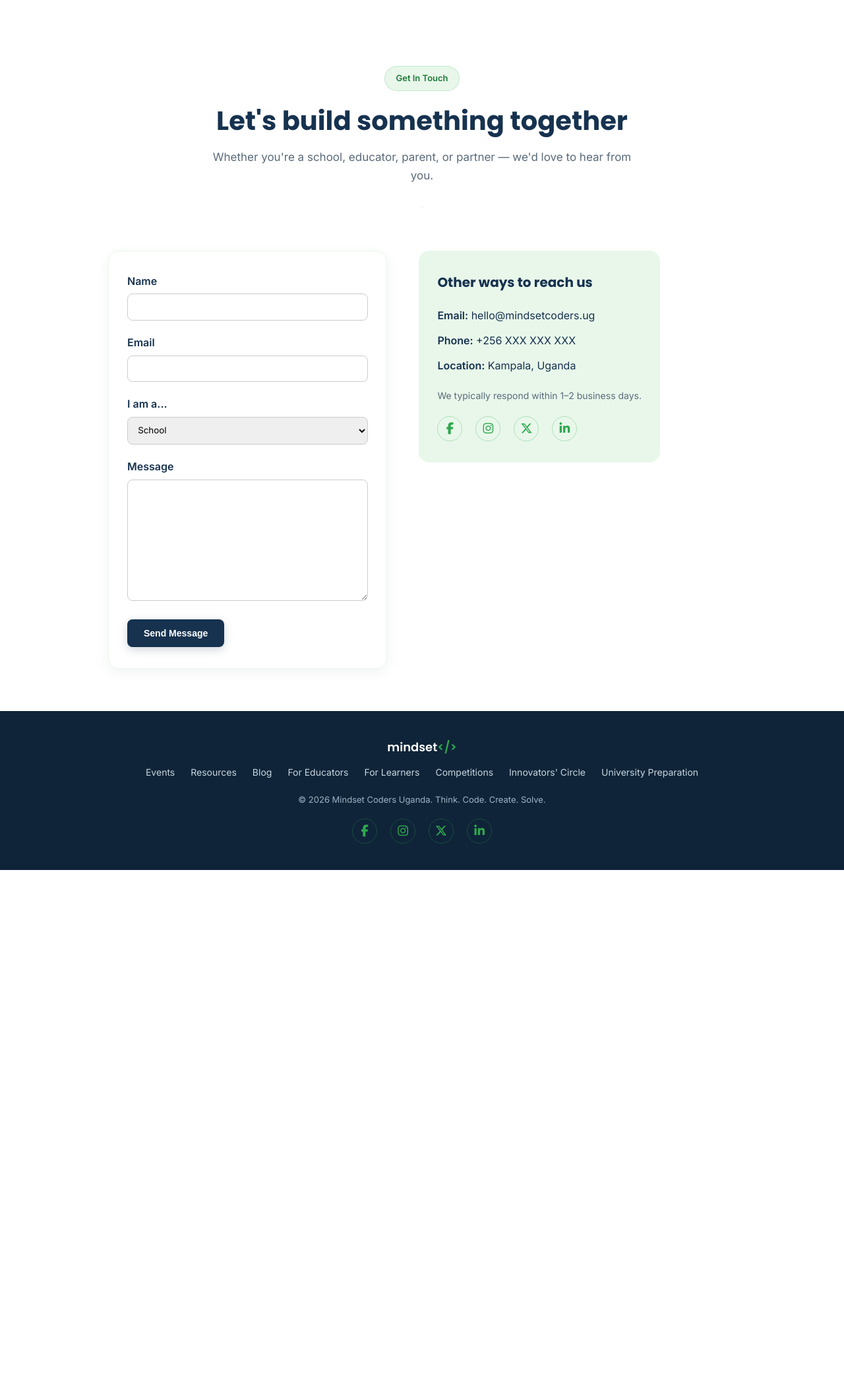
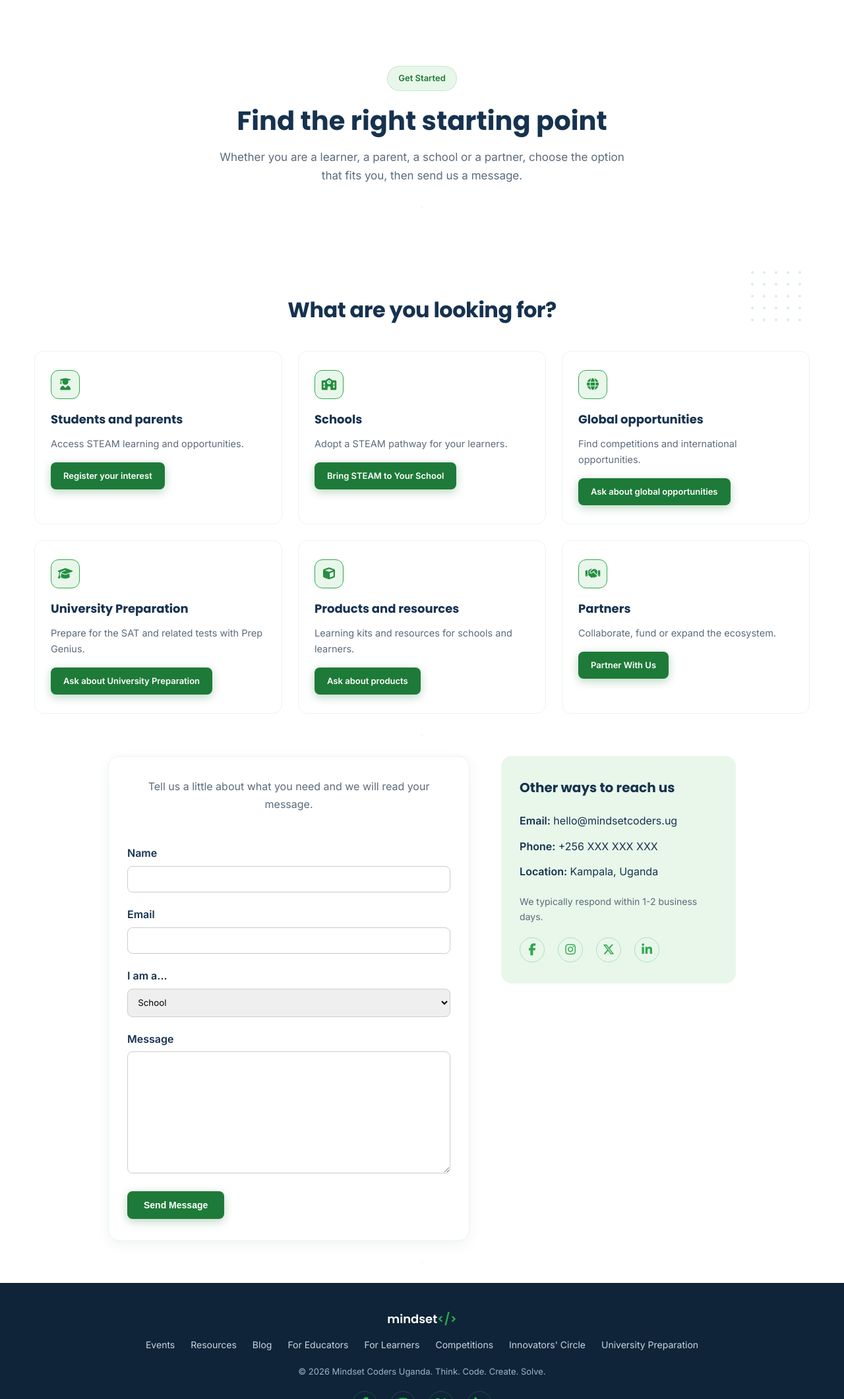
Before and after one commit to MarthaMuronji/Mindset-Coders, a Django app: page /contact/ in a window 1280 px wide. Shown: the part 86-2207 px from the top of the page at 66% size. Before the commit the page ends 1405 px from the top, so only its background shows below. Run offline with Django 5.2, Linux system fonts and the light colour scheme.

Commit message:
Rebuild Contact and Get Started page

```diff
--- a/core/views.py
+++ b/core/views.py
@@ -3,6 +3,17 @@ from .models import Post
 from django.contrib import messages
 from django.shortcuts import redirect
 from .forms import ContactForm
+
+# Starting text for the message box when someone arrives from a route card.
+# Any other topic value is ignored, and the value is never printed anywhere.
+TOPIC_STARTERS = {
+    'learner': 'I am interested in Mindset Learn.',
+    'school': 'I would like to bring STEAM to our school.',
+    'global': 'I would like to know more about global opportunities.',
+    'university': 'I would like to know more about University Preparation.',
+    'products': 'I would like to know more about your products and resources.',
+    'partner': 'I would like to partner with Mindset Coders.',
+}
 
 
 # Create your views here.
@@ -26,7 +37,12 @@ def contact(request):
             messages.success(request, "Thanks for reaching out! We'll be in touch soon.")
             return redirect('contact')
     else:
-        form = ContactForm()
+        starter = TOPIC_STARTERS.get(request.GET.get('topic', ''))
+        initial = {}
+        if starter and 'message' in ContactForm.base_fields:
+            # Only ever pre-fill an empty message box
+            initial = {'message': starter}
+        form = ContactForm(initial=initial)
     return render(request, 'contact.html', {'form': form})
 
 def competitions(request):
--- a/static/css/style.css
+++ b/static/css/style.css
@@ -1688,7 +1688,7 @@ section h2 {
 
 .form-success {
     background: var(--green-light, #E8F7EA);
-    color: var(--green-dark, #248F41);
+    color: var(--green-text, #1E7A38);
     padding: 0.8rem 1rem;
     border-radius: 8px;
     margin-bottom: 1.5rem;
@@ -2213,3 +2213,10 @@ a.build-card:focus-visible {
 .build-card .logo-placeholder {
     margin-top: 16px;
 }
+
+/* ===== Contact and Get Started page ===== */
+
+/* Anchor target from the route cards clears the sticky header */
+#contact-form {
+    scroll-margin-top: 100px;
+}
--- a/templates/contact.html
+++ b/templates/contact.html
@@ -1,18 +1,62 @@
 {% extends 'base.html' %}
-{% load static %}
 
 {% block title %}Contact Us | Mindset Coders Uganda{% endblock %}
 
 {% block content %}
 
 <section class="about-hero reveal">
-    <span class="badge">Get In Touch</span>
-    <h1>Let's build something together</h1>
-    <p>Whether you're a school, educator, parent, or partner — we'd love to hear from you.</p>
+    <span class="badge">Get Started</span>
+    <h1>Find the right starting point</h1>
+    <p>Whether you are a learner, a parent, a school or a partner, choose the option that fits you, then send us a message.</p>
+</section>
+
+<section class="home-section section-decor reveal" id="get-started">
+    <div class="dot-grid dot-grid--section dot-grid--section-tr" aria-hidden="true"></div>
+    <h2>What are you looking for?</h2>
+    <div class="build-cards-grid adopt-grid prep-grid">
+        <div class="build-card reveal reveal-delay-1">
+            <div class="why-icon" aria-hidden="true"><i class="fa-solid fa-user-graduate"></i></div>
+            <h3>Students and parents</h3>
+            <p>Access STEAM learning and opportunities.</p>
+            <a href="{% url 'contact' %}?topic=learner#contact-form" class="btn btn-green btn-sm">Register your interest</a>
+        </div>
+        <div class="build-card reveal reveal-delay-2">
+            <div class="why-icon" aria-hidden="true"><i class="fa-solid fa-school"></i></div>
+            <h3>Schools</h3>
+            <p>Adopt a STEAM pathway for your learners.</p>
+            <a href="{% url 'contact' %}?topic=school#contact-form" class="btn btn-green btn-sm">Bring STEAM to Your School</a>
+        </div>
+        <div class="build-card reveal reveal-delay-3">
+            <div class="why-icon" aria-hidden="true"><i class="fa-solid fa-globe"></i></div>
+            <h3>Global opportunities</h3>
+            <p>Find competitions and international opportunities.</p>
+            <a href="{% url 'contact' %}?topic=global#contact-form" class="btn btn-green btn-sm">Ask about global opportunities</a>
+        </div>
+        <div class="build-card reveal reveal-delay-4">
+            <div class="why-icon" aria-hidden="true"><i class="fa-solid fa-graduation-cap"></i></div>
+            <h3>University Preparation</h3>
+            <p>Prepare for the SAT and related tests with Prep Genius.</p>
+            <a href="{% url 'contact' %}?topic=university#contact-form" class="btn btn-green btn-sm">Ask about University Preparation</a>
+        </div>
+        <div class="build-card reveal reveal-delay-5">
+            <div class="why-icon" aria-hidden="true"><i class="fa-solid fa-cube"></i></div>
+            <h3>Products and resources</h3>
+            <p>Learning kits and resources for schools and learners.</p>
+            <a href="{% url 'contact' %}?topic=products#contact-form" class="btn btn-green btn-sm">Ask about products</a>
+        </div>
+        <div class="build-card reveal reveal-delay-1">
+            <div class="why-icon" aria-hidden="true"><i class="fa-solid fa-handshake"></i></div>
+            <h3>Partners</h3>
+            <p>Collaborate, fund or expand the ecosystem.</p>
+            <a href="{% url 'contact' %}?topic=partner#contact-form" class="btn btn-green btn-sm">Partner With Us</a>
+        </div>
+    </div>
 </section>
 
 <section class="contact-section">
-    <div class="contact-form-wrap reveal reveal-delay-1">
+    <div class="contact-form-wrap reveal reveal-delay-1" id="contact-form">
+        <p class="section-subtitle">Tell us a little about what you need and we will read your message.</p>
+
         {% if messages %}
             {% for message in messages %}
                 <div class="form-success">{{ message }}</div>
@@ -37,7 +81,7 @@
                 <label for="{{ form.message.id_for_label }}">Message</label>
                 {{ form.message }}
             </div>
-            <button type="submit" class="btn btn-primary">Send Message</button>
+            <button type="submit" class="btn btn-green">Send Message</button>
         </form>
     </div>
 
@@ -46,7 +90,7 @@
         <p><strong>Email:</strong> hello@mindsetcoders.ug</p>
         <p><strong>Phone:</strong> +256 XXX XXX XXX</p>
         <p><strong>Location:</strong> Kampala, Uganda</p>
-        <p style="margin-top: 20px; font-size: 14px; color: var(--text-muted);">We typically respond within 1–2 business days.</p>
+        <p style="margin-top: 20px; font-size: 14px; color: var(--text-muted);">We typically respond within 1-2 business days.</p>
 
         <div class="footer-socials">
     <a href="#" aria-label="Facebook"><i class="fa-brands fa-facebook-f"></i></a>
```
